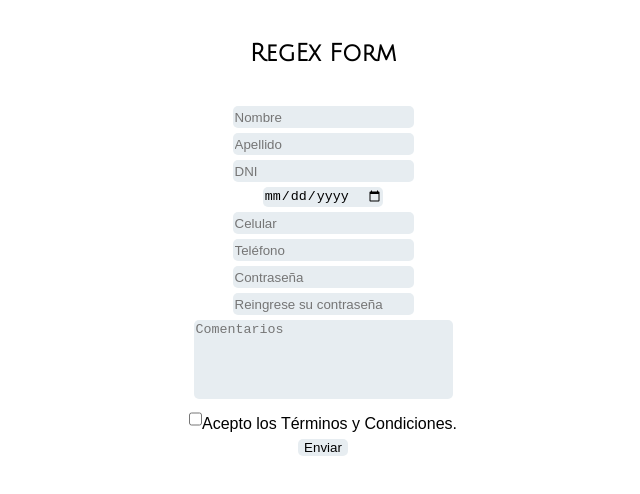
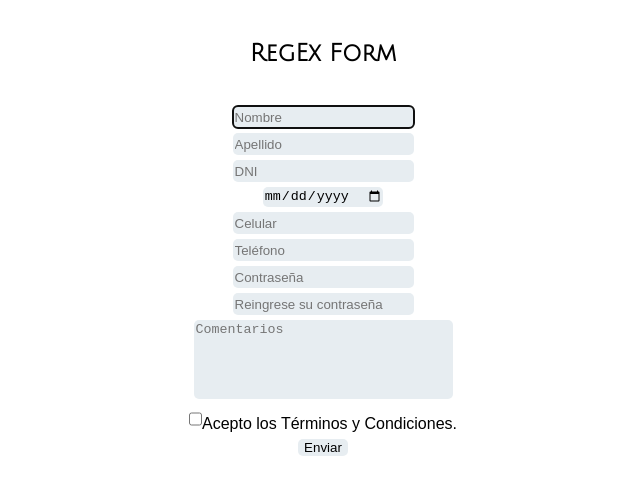
Before and after one commit to mili01gm/regex, a plain HTML site: page index.html in a window 1280 px wide. Shown: the whole page, without its empty margins (317-957 px from the left). Drawn offline with Linux system fonts and the light colour scheme; a web font is replaced by a local one.

Commit message:
required en nombre

```diff
--- a/index.html
+++ b/index.html
@@ -12,7 +12,7 @@
   <section>
     <h1>RegEx Form</h1>
     <form class="validate">
-      <input type="text" class="input-valid" id="name" pattern="([A-Z]{1}[a-zñá-ú]*([\s]?))+" placeholder="Nombre">
+      <input type="text" class="input-valid" id="name" pattern="([A-Z]{1}[a-zñá-ú]*([\s]?))+" placeholder="Nombre" autofocus required>
       <input type="text" class="input-valid" id="lastname" pattern="([A-Z]{1}[a-zñá-ú]*([\s]?))+" placeholder="Apellido" required>
       <input type="text" class="input-valid" id="dni" pattern="\d{8}" placeholder="DNI" required>
       <input type="date" class="input-valid" id="date" required>
```
